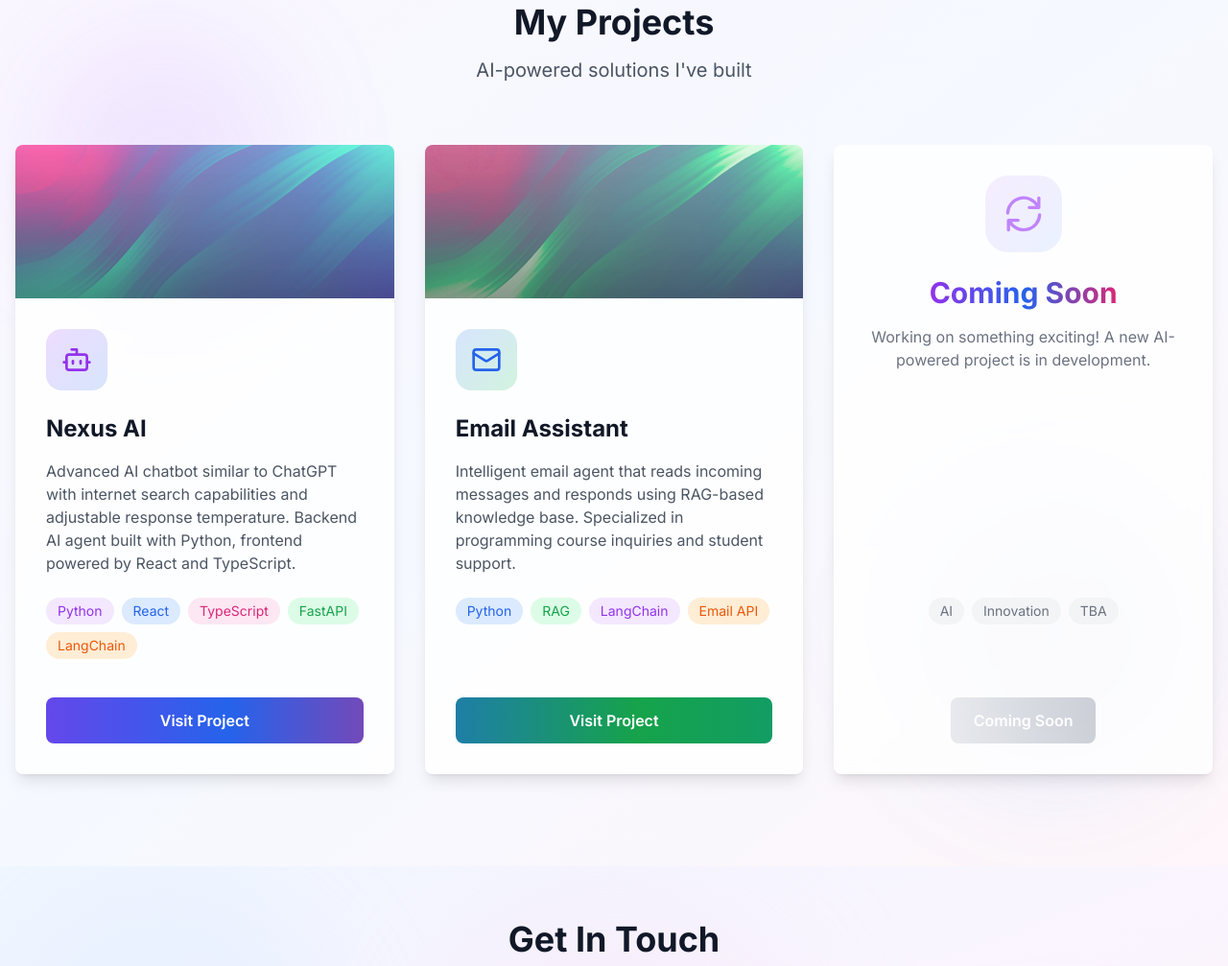
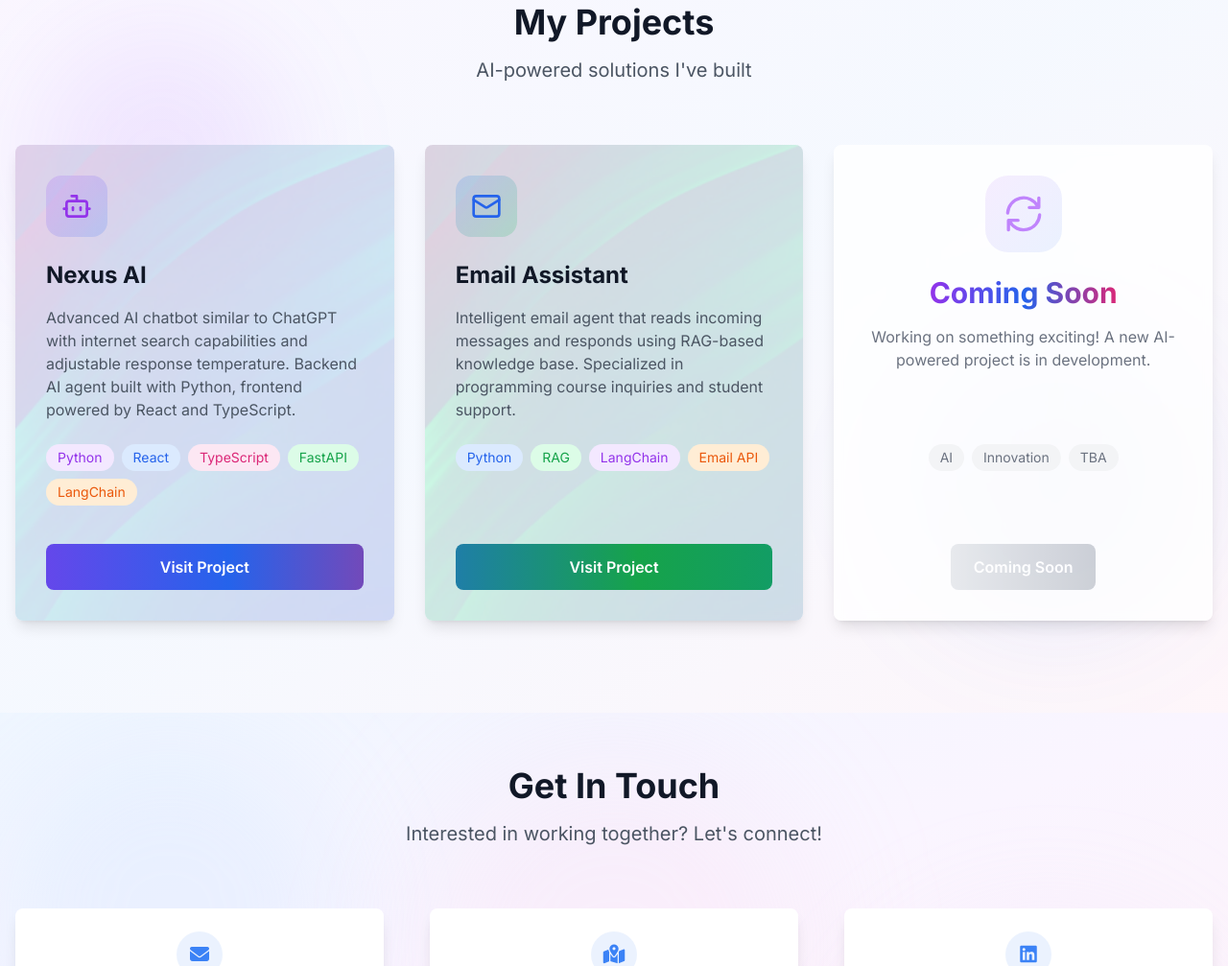
Before and after one commit to SoftwareMaestro16/portfolio, a website: page index.html in a window 1280 px wide. Shown: the part 3649-4656 px from the top of the page at 96% size. Drawn offline with Linux system fonts and the light colour scheme.

Commit message:
Fix: Move banners to background without increasing block size

```diff
--- a/index.html
+++ b/index.html
@@ -1204,12 +1204,11 @@
             <div class="grid grid-cols-1 md:grid-cols-2 lg:grid-cols-3 gap-8">
 
                 <!-- Project 1: Nexus AI -->
-                <div class="bg-white/80 dark:bg-dark-background/80 backdrop-blur-sm rounded-lg shadow-lg overflow-hidden transition-all duration-300 transform hover:-translate-y-2 hover:shadow-2xl card-glow flex flex-col group">
-                    <div class="relative h-40 overflow-hidden">
-                        <img src="public/media.png" alt="Nexus AI Banner" class="w-full h-full object-cover opacity-60 group-hover:opacity-80 transition-opacity duration-300">
-                        <div class="absolute inset-0 bg-gradient-to-b from-transparent to-black/40"></div>
+                <div class="bg-white/80 dark:bg-dark-background/80 backdrop-blur-sm rounded-lg shadow-lg overflow-hidden transition-all duration-300 transform hover:-translate-y-2 hover:shadow-2xl card-glow flex flex-col group relative">
+                    <div class="absolute inset-0 opacity-20 group-hover:opacity-30 transition-opacity duration-300">
+                        <img src="public/media.png" alt="Nexus AI Banner" class="w-full h-full object-cover">
                     </div>
-                    <div class="p-8 flex flex-col flex-grow">
+                    <div class="p-8 flex flex-col flex-grow relative z-10">
                         <div class="w-16 h-16 bg-gradient-to-br from-purple-500/20 to-blue-500/20 rounded-2xl flex items-center justify-center mb-6">
                             <svg xmlns="http://www.w3.org/2000/svg" width="32" height="32" viewBox="0 0 24 24" fill="none" stroke="currentColor" stroke-width="2" stroke-linecap="round" stroke-linejoin="round" class="text-purple-600 dark:text-purple-400">
                                 <path d="M12 8V4H8"/>
@@ -1238,12 +1237,11 @@
                 </div>
 
                 <!-- Project 2: Email Assistant -->
-                <div class="bg-white/80 dark:bg-dark-background/80 backdrop-blur-sm rounded-lg shadow-lg overflow-hidden transition-all duration-300 transform hover:-translate-y-2 hover:shadow-2xl card-glow flex flex-col group">
-                    <div class="relative h-40 overflow-hidden">
-                        <img src="public/media2.png" alt="Email Assistant Banner" class="w-full h-full object-cover opacity-60 group-hover:opacity-80 transition-opacity duration-300">
-                        <div class="absolute inset-0 bg-gradient-to-b from-transparent to-black/40"></div>
+                <div class="bg-white/80 dark:bg-dark-background/80 backdrop-blur-sm rounded-lg shadow-lg overflow-hidden transition-all duration-300 transform hover:-translate-y-2 hover:shadow-2xl card-glow flex flex-col group relative">
+                    <div class="absolute inset-0 opacity-20 group-hover:opacity-30 transition-opacity duration-300">
+                        <img src="public/media2.png" alt="Email Assistant Banner" class="w-full h-full object-cover">
                     </div>
-                    <div class="p-8 flex flex-col flex-grow">
+                    <div class="p-8 flex flex-col flex-grow relative z-10">
                         <div class="w-16 h-16 bg-gradient-to-br from-blue-500/20 to-green-500/20 rounded-2xl flex items-center justify-center mb-6">
                             <svg xmlns="http://www.w3.org/2000/svg" width="32" height="32" viewBox="0 0 24 24" fill="none" stroke="currentColor" stroke-width="2" stroke-linecap="round" stroke-linejoin="round" class="text-blue-600 dark:text-blue-400">
                                 <rect width="20" height="16" x="2" y="4" rx="2"/>
```
